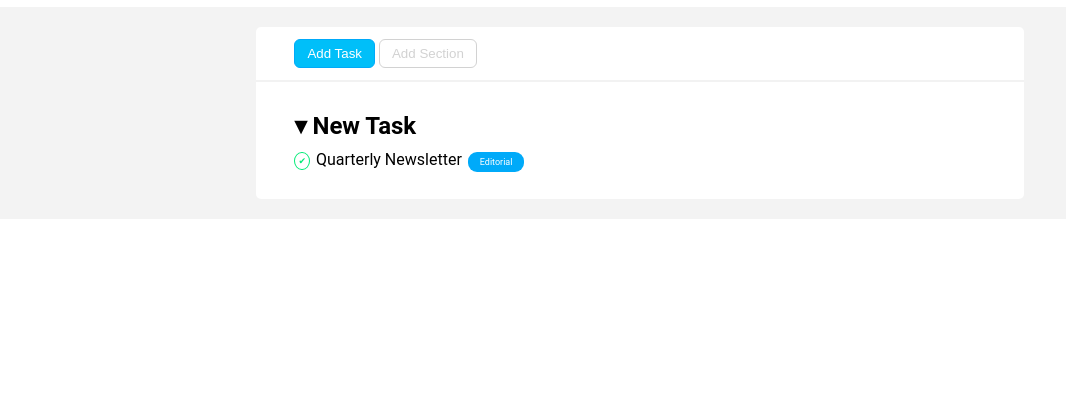
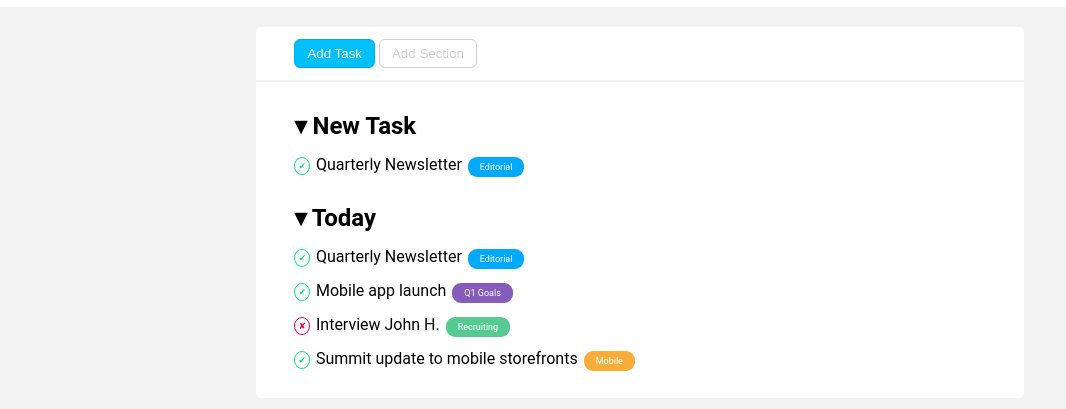
Before and after one commit to Antonius131/html-css-toboolist, a plain HTML site: page index.html in a window 1280 px wide. Shown: the part 63-472 px from the top of the page, without its empty margins (0-1066 px from the left). Drawn offline with Linux system fonts and the light colour scheme.

Commit message:
second item list

```diff
--- a/css/style.css
+++ b/css/style.css
@@ -84,18 +84,28 @@ hr {
 
 
 
-/* list items */
+/* list item blocks */
 
 .toboo-list-items {
-    padding: 30px 0px;
+    padding-bottom: 30px;
 }
+
+.list-block {
+    margin-top: 30px;
+}
+
+
+/* item title */
 
 h2:before {
     content: '\25BE';
 }
 
-.list-items {
-    margin-top: 10px;
+
+/* items */
+
+.list-item {
+    margin-top: 15px;
 }
 
 .item-checked {
@@ -107,15 +117,42 @@ h2:before {
     border-radius: 50%;
 }
 
+.item-unchecked {
+    vertical-align: middle;
+    font-size: 9px;
+    color: #eb0052;
+    padding: 3px;
+    border: 1px solid #eb0052;
+    border-radius: 50%;
+}
+
 .item-text {
     margin-left: 6px;
 }
+
+
+/* captions */
 
 .item-caption {
     margin-left: 6px;
     padding: 5px 12px;
     font-size: 9px;
     color: #fff;
-    background-color: #00aaf9;
     border-radius: 9px;
 }
+
+.editorial-caption {
+    background-color: #00aaf9;
+}
+
+.q1-caption {
+    background-color: #855cba;
+}
+
+.recruiting-caption {
+    background-color: #56ca93;
+}
+
+.mobile-caption {
+    background-color: #f8ad3b;
+}
--- a/index.html
+++ b/index.html
@@ -30,12 +30,30 @@
 
             <!-- list items -->
             <section>
-                <div class="toboo-list-container">
+                <div class="toboo-list-container toboo-list-items">
                     <!-- first item list -->
-                    <div class="toboo-list-items">
+                    <div class="list-block">
                         <h2> New Task</h2>
-                        <div class="list-items">
-                            <span class="item-checked">&#x2714;</span><span class="item-text">Quarterly Newsletter</span><span class="item-caption">Editorial</span>
+                        <div class="list-item">
+                            <span class="item-checked">&#x2714;</span><span class="item-text">Quarterly Newsletter</span><span class="item-caption editorial-caption">Editorial</span>
+                        </div>
+                    </div>
+
+
+                    <!-- second item list -->
+                    <div class="list-block">
+                        <h2> Today</h2>
+                        <div class="list-item">
+                            <span class="item-checked">&#x2714;</span><span class="item-text">Quarterly Newsletter</span><span class="item-caption editorial-caption">Editorial</span>
+                        </div>
+                        <div class="list-item">
+                            <span class="item-checked">&#x2714;</span><span class="item-text">Mobile app launch</span><span class="item-caption q1-caption">Q1 Goals</span>
+                        </div>
+                        <div class="list-item">
+                            <span class="item-unchecked">&#x2718;</span><span class="item-text">Interview John H.</span><span class="item-caption recruiting-caption">Recruiting</span>
+                        </div>
+                        <div class="list-item">
+                            <span class="item-checked">&#x2714;</span><span class="item-text">Summit update to mobile storefronts</span><span class="item-caption mobile-caption">Mobile</span>
                         </div>
                     </div>
                 </div>
```
